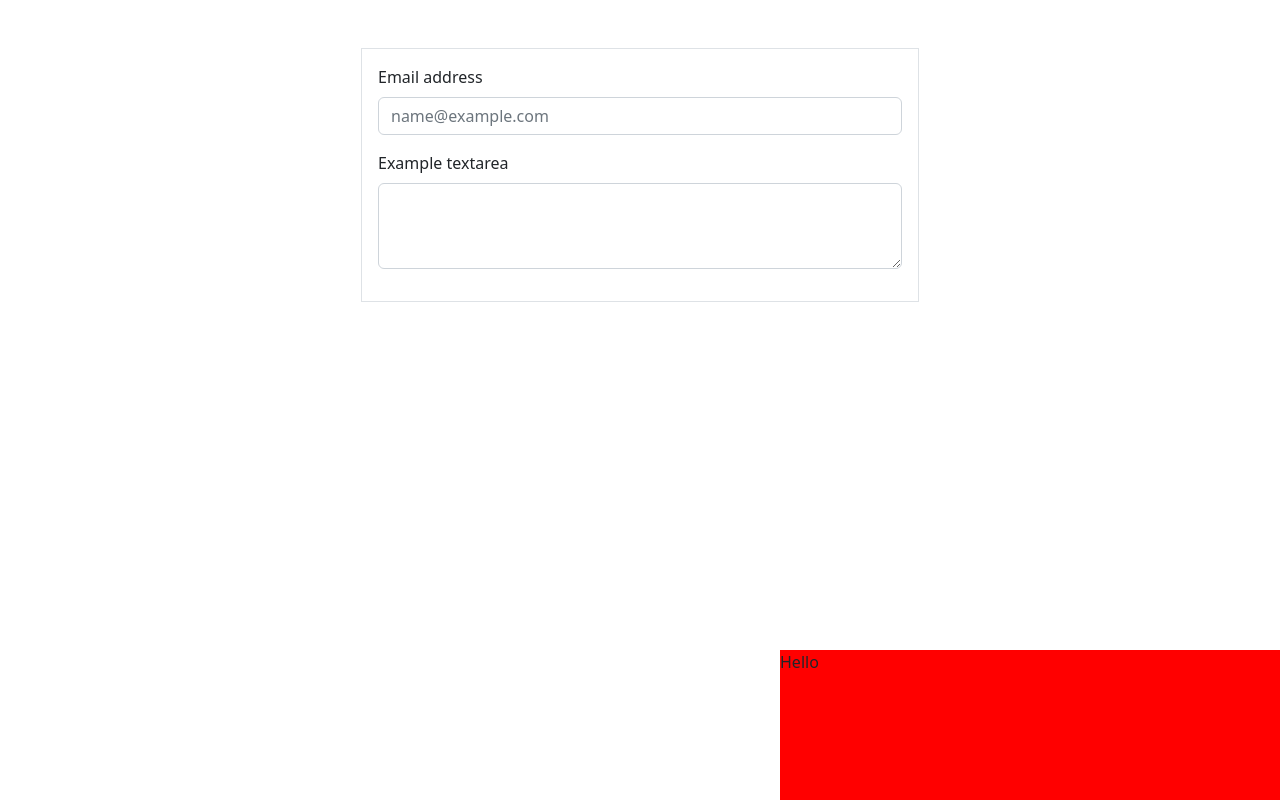
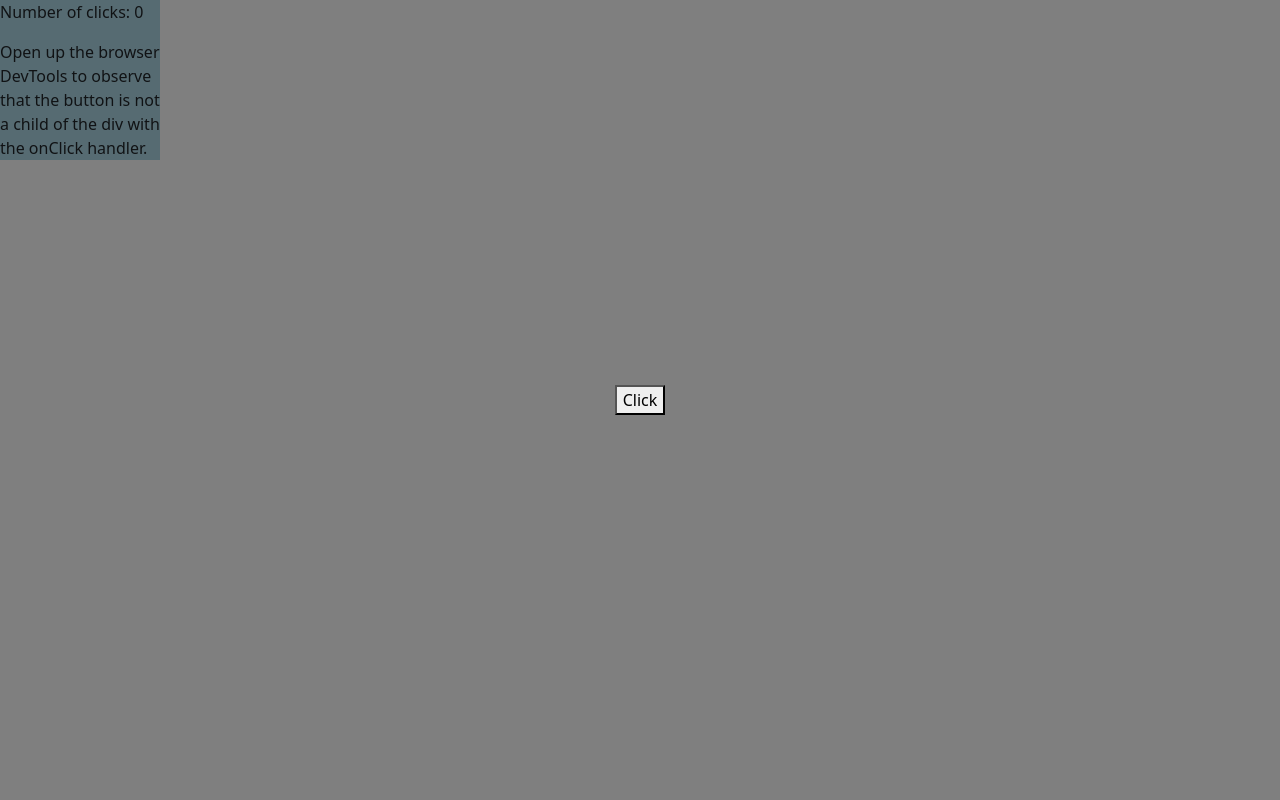
Before and after one commit to Turalinov/react-examples, a React (Create React App) app: page / in a window 1280 px wide. Built offline with nearby package versions, Linux system fonts and the light colour scheme.

Commit message:
added modal portal

```diff
--- a/public/index.html
+++ b/public/index.html
@@ -17,6 +17,9 @@
   <noscript>You need to enable JavaScript to run this app.</noscript>
   <div id="root"></div>
 
+  <div id="root-portal"></div>
+  <div id="modal-portal"></div>
+
 </body>
 
 </html>
--- a/src/App.js
+++ b/src/App.js
@@ -1,6 +1,7 @@
 import React from 'react';
 import styled from 'styled-components';
 import './App.css';
+
 
 
 // cols, rows
@@ -48,6 +49,7 @@ import './App.css';
 // import Form from './component/form/Form';
 import Form2 from './component/form/Form2';
 
+import Calendar from './component/calendar/Calendar';
 
 
 
@@ -61,6 +63,8 @@ const App = () => {
 
   return (
     <Wrapper>
+      {/* <Calendar/>  */}
+
       <Form2/>
       {/* <Form/> */}
 
--- /dev/null
+++ b/src/component/calendar/Calendar.js
@@ -0,0 +1,97 @@
+import {Component} from 'react';
+import ReactDOM from 'react-dom';
+
+const styles = {
+  dropdown: {
+    position: 'absolute',
+    width: '150px',
+    height: '100px',
+    background: '#fcc'
+  },
+  calendar: {
+    overflow: 'hidden',
+    position: 'relative',
+    width: 100,
+    background: '#cf0'
+  }
+}
+
+class RelativePortal extends Component {
+  constructor(props) {
+    super(props);
+    this.node = document.createElement('div');
+    document.body.appendChild(this.node);
+  }
+
+  render() {
+    return null;
+  }
+
+  componentDidUpdate() {
+    const root = ReactDOM.createRoot(this.node);
+    root.render(<div {...this.props}/>);
+  }
+
+  componentWillUnmount() {
+    document.body.removeChild(this.node)
+  }
+}
+
+
+class Dropdown extends Component {
+  render() {
+    return (
+      <div style={styles.dropdown}></div>
+    )
+  }
+}
+
+
+class DropdownLink extends Component {
+  constructor(props){
+    super(props);
+
+    this.state = {
+      isOpen: false
+    }
+  }
+
+  render() {
+    const {isOpen} = this.state;
+
+    return (
+      <div>
+        <button onClick={() => this.setState({isOpen: !isOpen})}>
+          Toggle
+        </button>
+        <RelativePortal>
+          {isOpen && <Dropdown/>}
+        </RelativePortal>
+      </div>
+    )
+  }
+}
+
+
+class Calendar extends Component {
+
+
+  render() {
+    return (
+     <div style={styles.calendar}>
+       <DropdownLink/>
+       <div>Some stuff here</div>
+     </div>
+      // <div className="calendarLink">
+      //   <div className="calendarLink__trigger">Выбрать дату</div>
+      //   <RelativePortal left="0" top="0">
+      //     {isOpen && <CalendarDropdown/> }
+      //   </RelativePortal>
+      // </div>
+    )
+  }
+
+
+}
+
+export default Calendar;
--- a/src/component/form/Form2.js
+++ b/src/component/form/Form2.js
@@ -62,7 +62,6 @@ const Portal = (props) => {
   return ReactDOM.createPortal(props.children, node);
 }
 
-
 const Msg = () => {
   return (
     <div
--- /dev/null
+++ b/src/component/portal/Portal.css
@@ -0,0 +1,23 @@
+#root-portal {
+  height: 10em;
+  width: 10em;
+  background: lightblue;
+  overflow: hidden;
+}
+
+#modal-portal {
+  position: relative;
+  z-index: 999;
+}
+
+.modal {
+  background-color: rgba(0, 0, 0, 0.5);
+  position: fixed;
+  height: 100%;
+  width: 100%;
+  top: 0;
+  left: 0;
+  display: flex;
+  align-items: center;
+  justify-content: center;
+}
--- /dev/null
+++ b/src/component/portal/Portal.js
@@ -0,0 +1,72 @@
+import {Component} from 'react';
+import ReactDOM from 'react-dom';
+import './Portal.css';
+
+
+const modalPortal = document.getElementById('modal-portal');
+
+
+class Modal extends Component {
+  constructor(props) {
+    super(props);
+
+    this.el = document.createElement('div');
+  }
+
+  componentDidMount() {
+    modalPortal.appendChild(this.el);
+  }
+
+  componentWillUnmount() {
+    modalPortal.removeChild(this.el);
+  }
+
+  render() {
+    return ReactDOM.createPortal(
+      this.props.children,
+      this.el
+    )
+  }
+}
+
+function Child() {
+  return (
+    <div className='modal'>
+      <button>Click</button>
+    </div>
+  )
+}
+
+
+class Parent extends Component {
+  constructor(props) {
+    super(props);
+    this.state = {clicks : 0};
+    this.handleClick = this.handleClick.bind(this);
+  }
+
+  handleClick(){
+    this.setState(prevState => ({
+      clicks: prevState.clicks + 1
+    }))
+  }
+
+  render() {
+    return (
+      <div onClick={this.handleClick}>
+        <p>Number of clicks: {this.state.clicks}</p>
+        <p>
+          Open up the browser DevTools
+          to observe that the button
+          is not a child of the div
+          with the onClick handler.
+        </p>
+        <Modal>
+          <Child />
+        </Modal>
+      </div>
+    )
+  }
+}
+
+export default Parent;
--- a/src/index.js
+++ b/src/index.js
@@ -3,9 +3,16 @@ import ReactDOM from "react-dom/client";
 import "./index.css";
 import App from "./App";
 import 'bootstrap/dist/css/bootstrap.min.css';
+import Parent from './component/portal/Portal'
+
+const rootPortal = document.getElementById('root-portal');
 
 
-const root = ReactDOM.createRoot(document.getElementById("root"));
-root.render(
-  <App/>
-);
+// const root = ReactDOM.createRoot(document.getElementById("root"));
+// root.render(
+//   <App/>
+// );
+
+
+const root2 = ReactDOM.createRoot(rootPortal);
+root2.render(<Parent/>)
```
